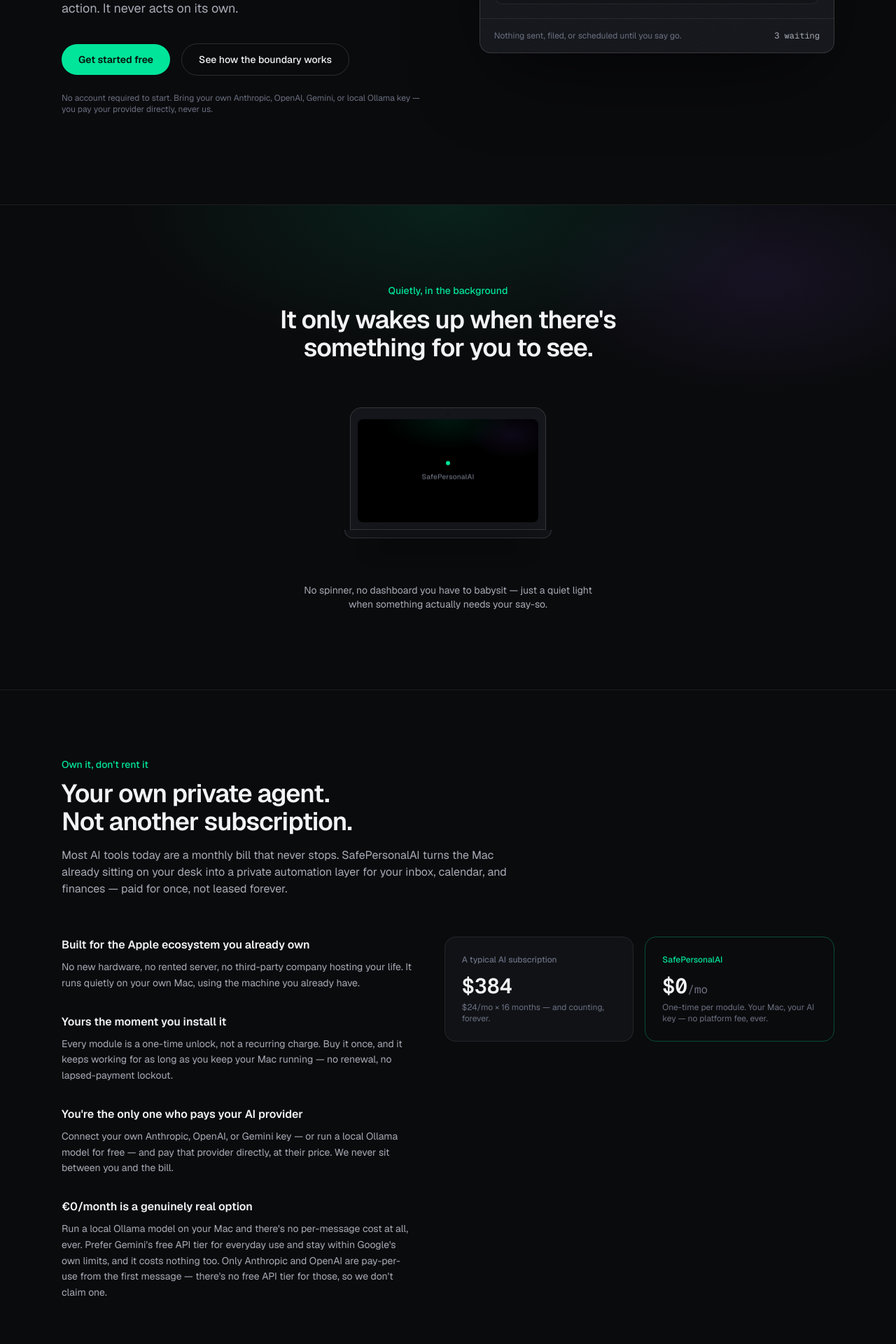
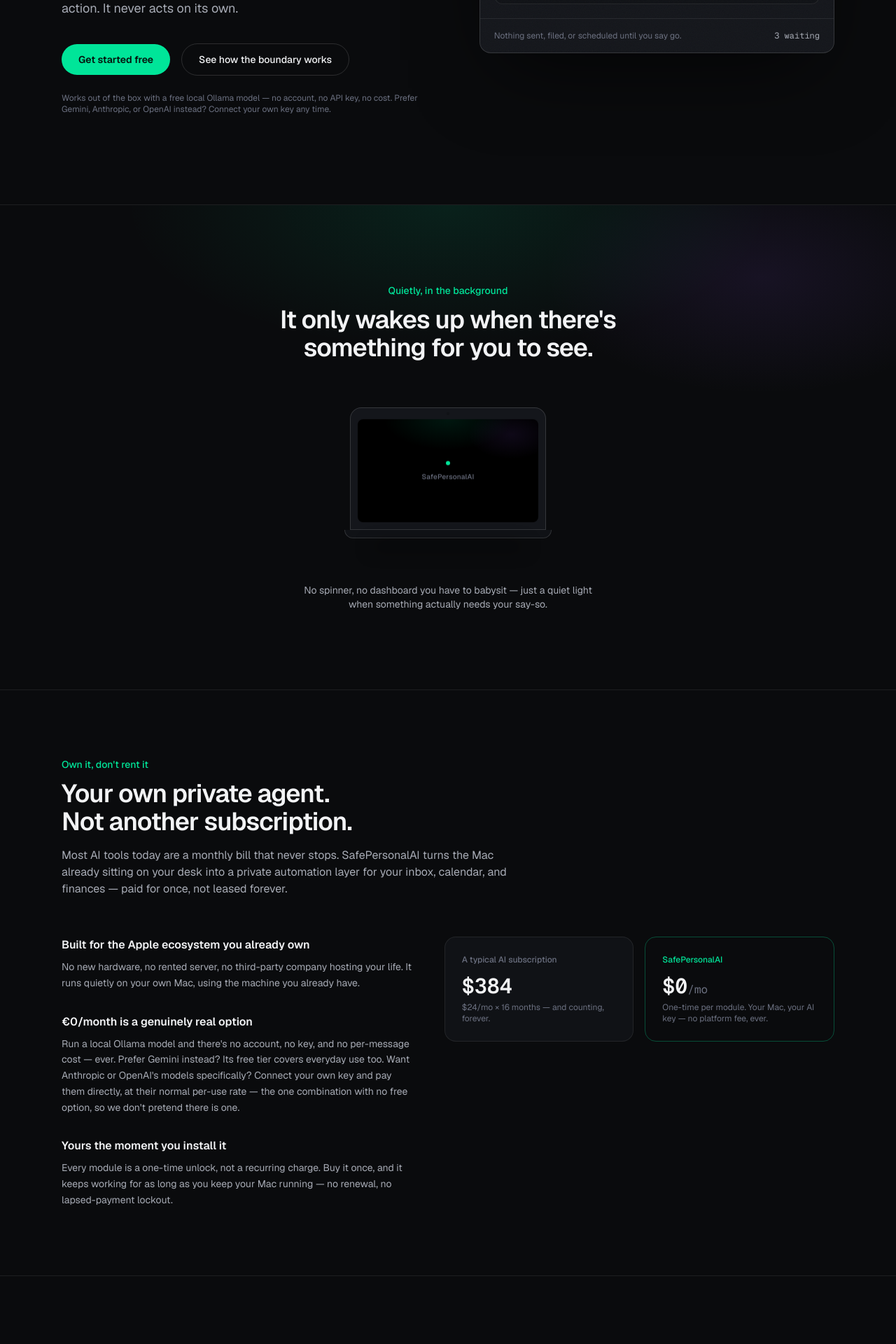
Before and after one commit to Krawatt-creator/safepersonalai-website, a Next.js app: page / in a window 1280 px wide. Shown: the part 540-2460 px from the top of the page at 70% size. Built offline with nearby package versions, Linux system fonts and the light colour scheme.

Commit message:
Rebalance cost messaging to lead positive; fix Ollama-needs-no-account overclaim in FAQ

```diff
--- a/src/app/modules/operational/page.tsx
+++ b/src/app/modules/operational/page.tsx
@@ -55,8 +55,8 @@
           body: "A typed message, a voice memo, a photo of a bill — all handled the same way: understood, then staged, never acted on without you.",
         },
         {
-          title: "Runs on your own AI key",
-          body: "Connect Anthropic, OpenAI, Gemini, or a free local Ollama model. You pay your provider directly, at their price — never us.",
+          title: "Runs on your own AI key — or none at all",
+          body: "A local Ollama model costs nothing, ever. Prefer Anthropic, OpenAI, or Gemini? Connect your own key and pay them directly — we're never in the middle.",
         },
       ]}
     >
--- a/src/components/FAQSection.tsx
+++ b/src/components/FAQSection.tsx
@@ -5,7 +5,7 @@
 const faqs: { q: string; a: string }[] = [
   {
     q: "Do I need my own Claude, OpenAI, or Gemini account?",
-    a: "Yes — SafePersonalAI understands your messages by sending them to an AI provider you connect yourself, and you pay that provider directly at their normal price. If you'd rather not use a paid API, it also works with a local Ollama model at no cost per message, entirely on your own Mac.",
+    a: "Not necessarily. Run a local Ollama model and there's no account, no API key, and no cost at all — it never leaves your Mac. Prefer Gemini, Anthropic, or OpenAI's models instead? Connect your own account for those, and you pay that provider directly at their normal rate — Gemini has a genuine free tier too; Anthropic and OpenAI don't, so we won't pretend otherwise.",
   },
   {
     q: "Isn't this just ChatGPT or Claude with extra steps?",
--- a/src/components/Hero.tsx
+++ b/src/components/Hero.tsx
@@ -35,9 +35,9 @@
             </a>
           </div>
           <p className="mt-6 text-xs text-text-tertiary">
-            No account required to start. Bring your own Anthropic, OpenAI,
-            Gemini, or local Ollama key — you pay your provider directly,
-            never us.
+            Works out of the box with a free local Ollama model — no
+            account, no API key, no cost. Prefer Gemini, Anthropic, or
+            OpenAI instead? Connect your own key any time.
           </p>
         </div>
 
--- a/src/components/OwnershipSection.tsx
+++ b/src/components/OwnershipSection.tsx
@@ -7,16 +7,12 @@
     body: "No new hardware, no rented server, no third-party company hosting your life. It runs quietly on your own Mac, using the machine you already have.",
   },
   {
+    title: "€0/month is a genuinely real option",
+    body: "Run a local Ollama model and there's no account, no key, and no per-message cost — ever. Prefer Gemini instead? Its free tier covers everyday use too. Want Anthropic or OpenAI's models specifically? Connect your own key and pay them directly, at their normal per-use rate — the one combination with no free option, so we don't pretend there is one.",
+  },
+  {
     title: "Yours the moment you install it",
     body: "Every module is a one-time unlock, not a recurring charge. Buy it once, and it keeps working for as long as you keep your Mac running — no renewal, no lapsed-payment lockout.",
-  },
-  {
-    title: "You're the only one who pays your AI provider",
-    body: "Connect your own Anthropic, OpenAI, or Gemini key — or run a local Ollama model for free — and pay that provider directly, at their price. We never sit between you and the bill.",
-  },
-  {
-    title: "€0/month is a genuinely real option",
-    body: "Run a local Ollama model on your Mac and there's no per-message cost at all, ever. Prefer Gemini's free API tier for everyday use and stay within Google's own limits, and it costs nothing too. Only Anthropic and OpenAI are pay-per-use from the first message — there's no free API tier for those, so we don't claim one.",
   },
 ];
 
--- a/src/components/TrustSection.tsx
+++ b/src/components/TrustSection.tsx
@@ -7,8 +7,8 @@
     body: "Emails, calendar, finances — read and stored locally. Nothing is uploaded to us, because there's no server of ours to upload it to.",
   },
   {
-    title: "Bring your own AI key",
-    body: "Connect Anthropic, OpenAI, Gemini, or a local Ollama model. You pay your provider directly, at their price — we never see or bill your usage.",
+    title: "Bring your own AI key — or none at all",
+    body: "Run a free local Ollama model, or connect Anthropic, OpenAI, or Gemini. Whichever you choose, that conversation goes straight to them — we never see it or bill for it.",
   },
   {
     title: "Nothing sent without you",
```
